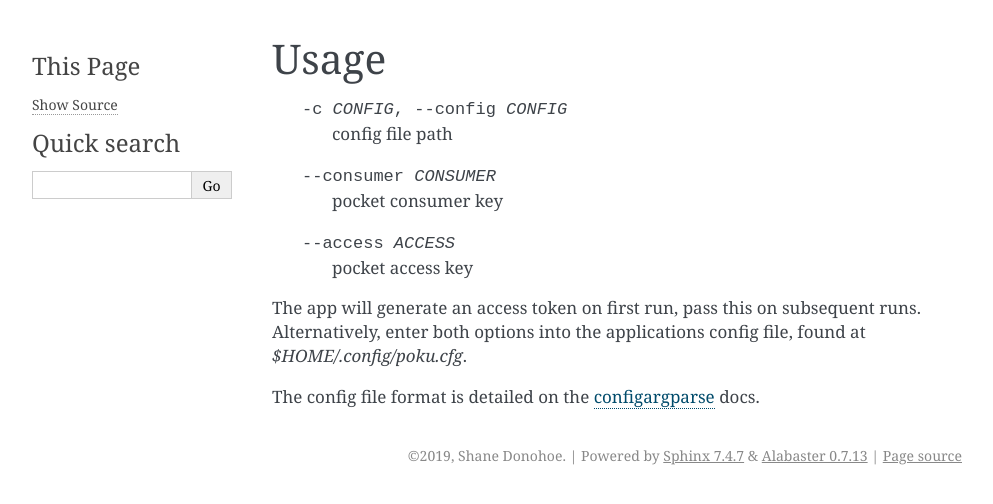
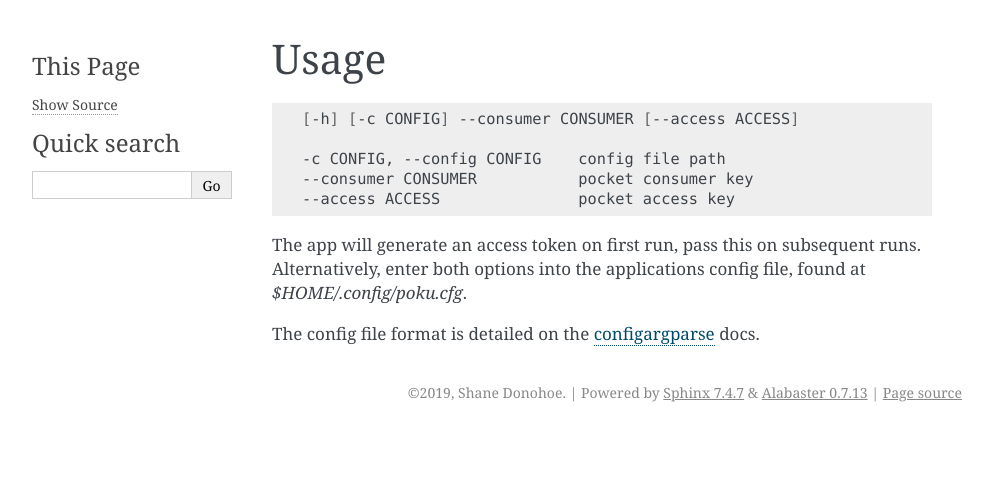
Before and after one commit to surskitt/poku, a Sphinx documentation site: the page built from docs/usage.rst, in a window 1280 px wide. Shown: the top 504 px of the page, without its empty margins (148-1141 px from the left). Built offline with Sphinx 7.4.7, drawn with Linux system fonts in a browser that asks for light colours; pages that are not in the unit, such as notebooks, are missing from menus.

Commit message:
fix doc generation

```diff
--- a/README.rst
+++ b/README.rst
@@ -22,6 +22,10 @@ poku
 
 Symmetrical sync between pocket and buku
 
+.. code-block:: shell
+
+   [-h] [-c CONFIG] --consumer CONSUMER [--access ACCESS]
+
    -c CONFIG, --config CONFIG    config file path
    --consumer CONSUMER           pocket consumer key
    --access ACCESS               pocket access key
--- a/docs/conf.py
+++ b/docs/conf.py
@@ -18,11 +18,12 @@
 # relative to the documentation root, use os.path.abspath to make it
 # absolute, like shown here.
 #
-import poku
 
 import os
 import sys
+
 sys.path.insert(0, os.path.abspath('..'))
+import poku
 
 # -- General configuration ---------------------------------------------
 
--- a/docs/usage.rst
+++ b/docs/usage.rst
@@ -1,6 +1,10 @@
 =====
 Usage
 =====
+
+.. code-block:: shell
+
+   [-h] [-c CONFIG] --consumer CONSUMER [--access ACCESS]
 
    -c CONFIG, --config CONFIG    config file path
    --consumer CONSUMER           pocket consumer key
```
